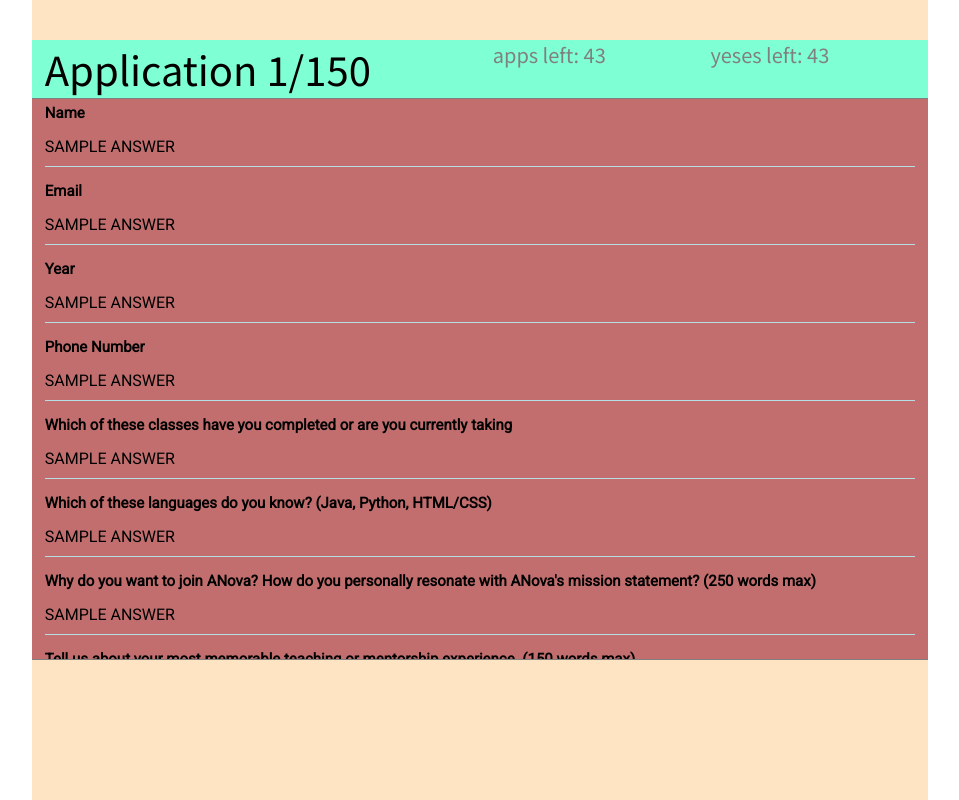
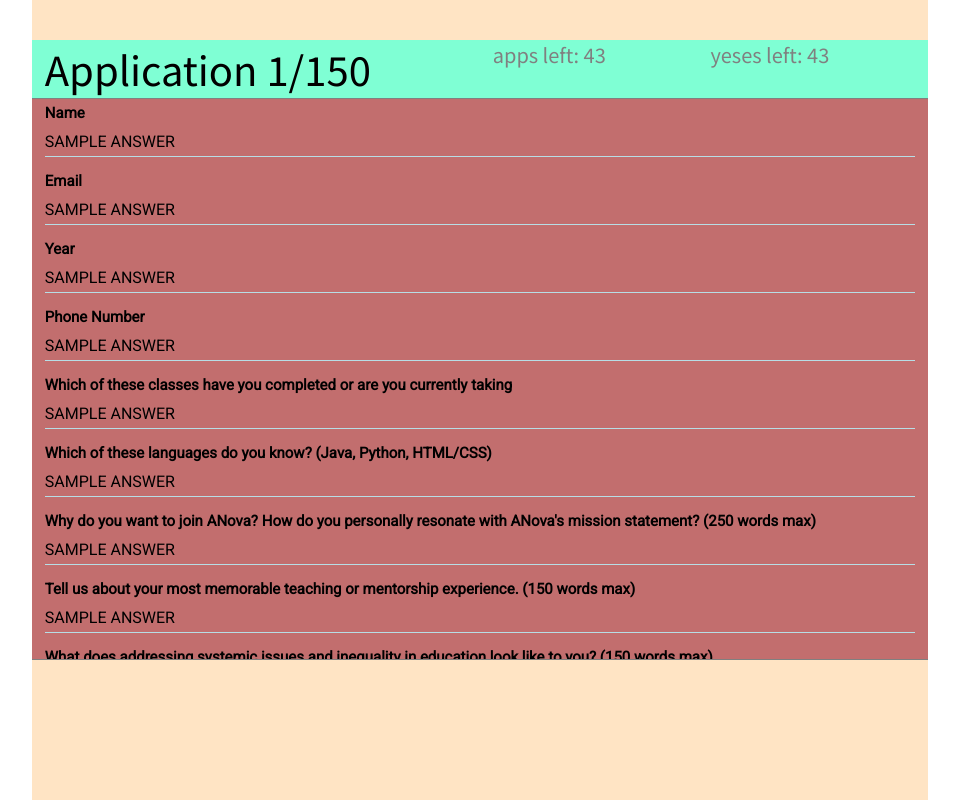
Before and after one commit to saiyandapalli/ANova-App-Reader, a React (Create React App) app in the folder appreader/: page / in a window 1280 px wide. Shown: the whole page, without its empty margins (160-1119 px from the left). Built offline with nearby package versions, Linux system fonts and the light colour scheme.

Commit message:
changed padding

```diff
--- a/appreader/src/components/response/response.css
+++ b/appreader/src/components/response/response.css
@@ -7,7 +7,7 @@
 
 .response-question {
   padding-top: 5px;
-  padding-bottom: 10px;
+  padding-bottom: 5px;
   font-size: 15px;
   font-weight: bold;
   font-family: "Roboto", sans-serif;
@@ -15,7 +15,7 @@
 
 .response-answer {
   padding-top: 5px;
-  padding-bottom: 10px;
+  padding-bottom: 5px;
   border-bottom: 1px solid #b7dee6;
   margin-bottom: 10px;
   font-family: "Roboto", sans-serif;
```
